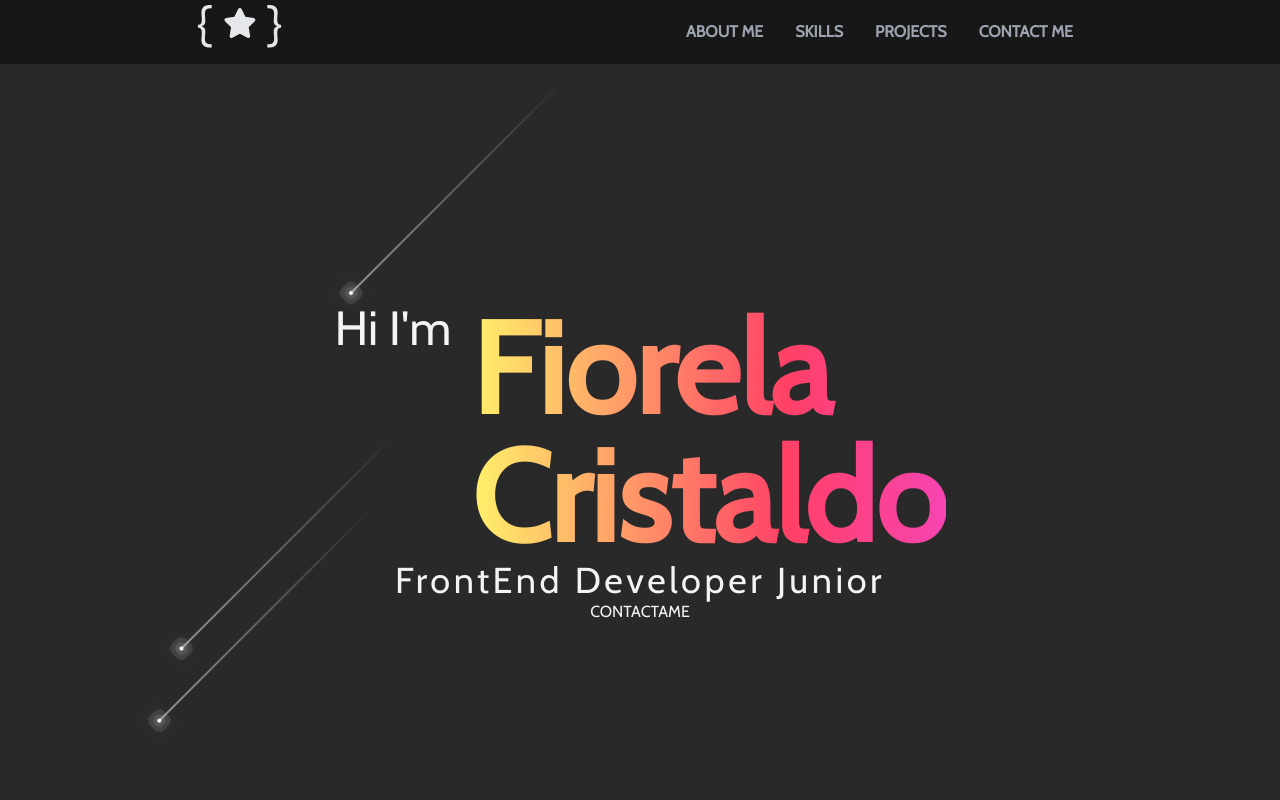
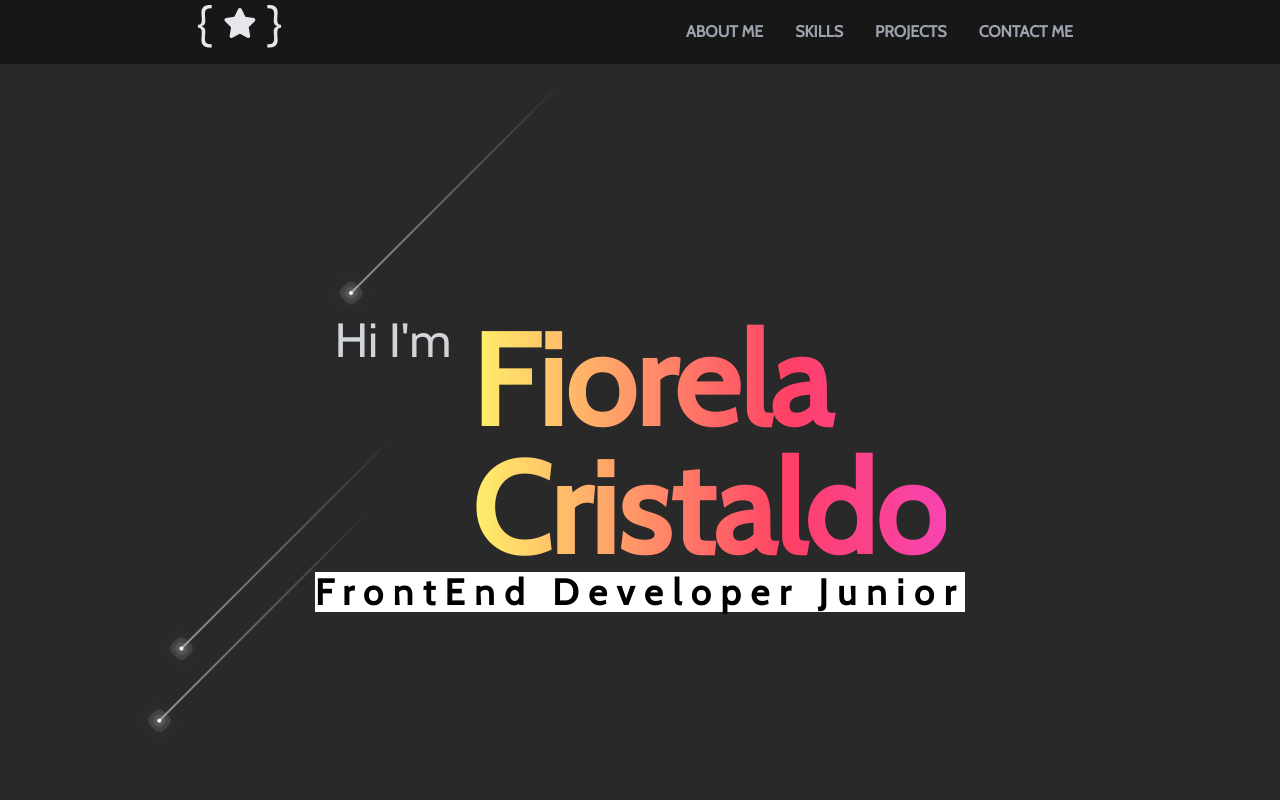
Before and after one commit to Cristaldo-Fiorela/portfolio, a React (Vite) app: page / in a window 1280 px wide. Shown: the top 800 px of the page. Built offline with nearby package versions, Linux system fonts and the light colour scheme.

Commit message:
probando posicionamiento y estilos de welcome

```diff
--- a/src/components/Welcome.jsx
+++ b/src/components/Welcome.jsx
@@ -5,18 +5,18 @@ return (
     <>
         <div className='h-screen flex flex-col justify-center items-center text-gray-100'>
             <div className="flex gap-5">
-                <p className="self-start text-5xl">Hi I'm</p>
+                <p className="self-start text-5xl text-gray-300">Hi I'm</p>
                 <h1 className="welcome-name flex flex-col justify-center text-9xl">
-                    <span>Fiorela&nbsp;</span>
-                    <span>Cristaldo</span>
-                </h1>
+                            <span>Fiorela&nbsp;</span>
+                            <span>Cristaldo</span>
+                        </h1>
             </div>
             <div className="flex flex-col">
-                <h2 className="text-4xl tracking-widest">FrontEnd Developer Junior</h2>
-                <button className="uppercase ">Contactame</button>
-            </div>
+
+                    <h2 className="text-4xl trabajo">FrontEnd Developer Junior</h2>
+                </div>
+            {/* <button className="uppercase ">Contactame</button> */}
         </div>
-
     </>
 )
 }
--- a/src/css/style.css
+++ b/src/css/style.css
@@ -61,6 +61,12 @@ div h1.welcome-name {
     line-height: 1;
 }
 
+div h2.trabajo {
+    background-color: white;
+    color: black;
+    letter-spacing: 10px;
+    font-weight: bold;
+}
 
 /* KEYFRAMES */
 @keyframes gradient {
```
